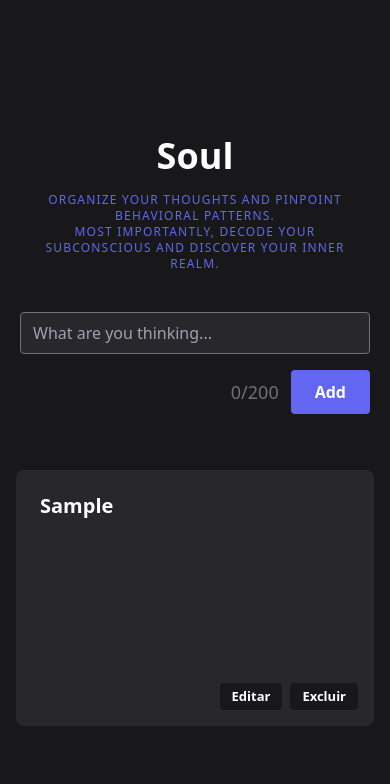
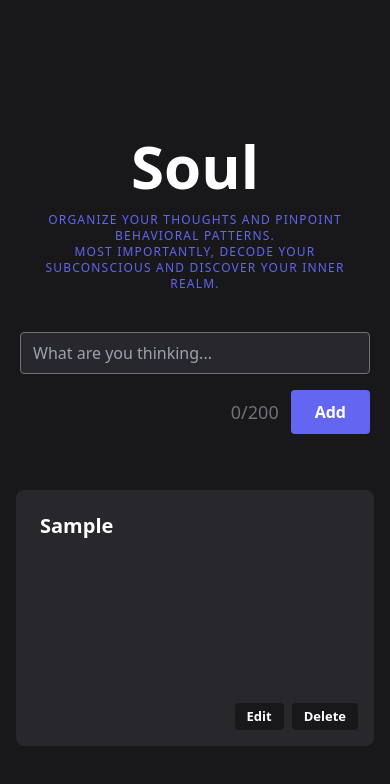
Before and after one commit to technoabsurdist/soulai-frontend, a React (Vite) app: page / in a window 390 px wide. Both pictures are taken after typing "Sample" into the empty fields and a click on the button "Add". Shown: the top 784 px of the page. Built offline with nearby package versions, Linux system fonts and the light colour scheme.

Commit message:
fe language changes

```diff
--- a/src/App.tsx
+++ b/src/App.tsx
@@ -6,8 +6,8 @@ import Footer from "./componentes/Footer";
 
 function App() {
   const { notes, addNote } = useStore();
-  const [novaNota, setNovaNota] = useState<string>("");
-  const [numCaracteres, setNumCaracteres] = useState<number>(0);
+  const [newNote, setNewNote] = useState<string>("")
+  const [numChars, setNumChars] = useState<number>(0);
 
   useEffect(() => {
     const notasSalvas = JSON.parse(localStorage.getItem("notes") || "[]");
@@ -17,27 +17,27 @@ function App() {
   }, []);
 
   const handleAdcNota = () => {
-    if (novaNota.trim() !== "") {
-      addNote(novaNota);
-      setNovaNota("");
-      setNumCaracteres(0);
+    if (newNote.trim() !== "") {
+      addNote(newNote);
+      setNewNote("");
+      setNumChars(0);
     }
   };
 
   const handleNovaNotaChange = (text: string) => {
-    setNovaNota(text);
-    setNumCaracteres(text.length);
+    setNewNote(text);
+    setNumChars(text.length);
   };
 
   return (
     <div className="flex flex-col min-h-screen">
       <Header
-        novaNota={novaNota}
-        numCaracteres={numCaracteres}
-        onNovaNotaChange={handleNovaNotaChange}
-        onAdcNota={handleAdcNota}
+        newNote={newNote}
+        numChars={numChars}
+        onNewNoteChange={handleNovaNotaChange}
+        onAddNote={handleAdcNota}
       />
-      <NotesList notas={notes} />
+      <NotesList notes={notes} />
       <Footer />
     </div>
   );
--- a/src/componentes/Header.tsx
+++ b/src/componentes/Header.tsx
@@ -2,23 +2,23 @@
 import { LIMITE_CARACTERES } from "../constants";
 
 interface HeaderProps {
-  novaNota: string;
-  numCaracteres: number;
-  onNovaNotaChange: (text: string) => void;
-  onAdcNota: () => void;
+  newNote: string;
+  numChars: number;
+  onNewNoteChange: (text: string) => void;
+  onAddNote: () => void;
 }
 
 const Header: React.FC<HeaderProps> = ({
-  novaNota,
-  numCaracteres,
-  onNovaNotaChange,
-  onAdcNota,
+  newNote,
+  numChars,
+  onNewNoteChange,
+  onAddNote,
 }) => {
   return (
     <div className="container px-5 pt-24 mx-auto flex flex-wrap">
       <div className="flex flex-col text-center w-full mb-10 md:mb-20">
 
-        <h1 className="mt-10 mb-4 text-4xl md:text-5xl lg:text-7xl font-black text-white">
+        <h1 className="mt-10 mb-4 text-6xl md:text-5xl lg:text-7xl font-black text-white">
           Soul
         </h1>
         <h2 className="text-xs text-indigo-500 tracking-widest font-medium uppercase">
@@ -33,17 +33,17 @@ const Header: React.FC<HeaderProps> = ({
             type="text"
             name="nota"
             placeholder="What are you thinking..."
-            value={novaNota}
-            onChange={(e) => onNovaNotaChange(e.target.value)}
+            value={newNote}
+            onChange={(e) => onNewNoteChange(e.target.value)}
             className="w-full bg-zinc-700 bg-opacity-40 rounded border border-zinc-500 focus:border-indigo-500 focus:ring-2 focus:ring-indigo-900 focus:bg-transparent text-base outline-none text-zinc-100 py-1 px-3 leading-8 transition-colors duration-200 ease-in-out"
           />
         </div>
         <div className="flex lg:pb-4">
           <p className="text-zinc-500  py-2 pr-3 text-lg">
-            {numCaracteres}/{LIMITE_CARACTERES}
+            {numChars}/{LIMITE_CARACTERES}
           </p>
           <button
-            onClick={onAdcNota}
+            onClick={onAddNote}
             className="text-white bg-indigo-500 border-0 py-2 px-6 focus:outline-none hover:bg-indigo-700 rounded text-base font-bold transition duration-300 ease-in-out"
           >
           Add
--- a/src/componentes/Nota.tsx
+++ b/src/componentes/Note.tsx
@@ -1,38 +1,37 @@
-// src/components/Nota.tsx
 import { useState } from "react";
 import { useStore } from "../store";
 import { NOTES } from "../constants";
 
-const Nota: React.FC<NOTES> = ({ id, text }) => {
+const Note: React.FC<NOTES> = ({ id, text }) => {
   const { editNote, deleteNote} = useStore();
-  const [editando, setEditando] = useState(false);
-  const [textoEditado, setTextoEditado] = useState(text);
+  const [editing, setEditing] = useState(false)
+  const [editedText, setEditedText] = useState(text);
 
-  const handleEditar = () => {
-    setEditando(true);
+  const handleEdit = () => {
+    setEditing(true);
   };
 
-  const handleSalvar = () => {
-    editNote(id, textoEditado);
-    setEditando(false);
+  const handleSave = () => {
+    editNote(id, editedText);
+    setEditing(false);
   };
 
   return (
     <div className="h-64 bg-zinc-700 bg-opacity-40 p-6 rounded-lg relative hover:ring-1 ring-indigo-500">
-      {editando ? (
+      {editing ? (
         <>
           <textarea
-            name="nota"
-            value={textoEditado}
-            onChange={(e) => setTextoEditado(e.target.value)}
+            name="note"
+            value={editedText}
+            onChange={(e) => setEditedText(e.target.value)}
             className="w-full h-full bg-zinc-800 text-xl text-indigo-400 leading-6 font-semibold underline underline-offset-4 overflow-hidden focus:outline-none"
           />
           <div className="absolute bottom-0 right-0 flex p-4">
             <button
-              onClick={handleSalvar}
+              onClick={handleSave}
               className="bg-indigo-500 hover:bg-indigo-600 text-white  text-[13px] font-bold py-1 px-3 mr-2  mt-10 rounded transition duration-300 ease-in-out"
             >
-              Salvar
+              Save
             </button>
           </div>
         </>
@@ -43,18 +42,18 @@ const Nota: React.FC<NOTES> = ({ id, text }) => {
           </p>
           <div className="absolute bottom-0 right-0 flex p-4">
             <button
-              title="Editar anotação"
-              onClick={handleEditar}
+              title="Edit"
+              onClick={handleEdit}
               className="bg-zinc-900 lg:opacity-70 hover:opacity-100 text-white hover:text-yellow-500  text-[13px] font-bold py-1 px-3 mr-2  mt-10 rounded transition duration-300 ease-in-out"
             >
-              Editar
+                Edit
             </button>
             <button
-              title="Excluir anotação"
+              title="Delete"
               onClick={() => deleteNote(id)}
               className="bg-zinc-900 lg:opacity-70 hover:opacity-100 text-white hover:text-red-500  text-[13px] font-bold py-1 px-3 mt-10 rounded transition duration-300 ease-in-out"
             >
-              Excluir
+                Delete
             </button>
           </div>
         </>
@@ -63,4 +62,4 @@ const Nota: React.FC<NOTES> = ({ id, text }) => {
   );
 };
 
-export default Nota;
+export default Note;
--- a/src/componentes/NotesList.tsx
+++ b/src/componentes/NotesList.tsx
@@ -1,12 +1,12 @@
 import { NOTES } from "../constants";
-import Nota from "./Nota";
+import Note from "./Note";
 
-interface NotasProps {
-  notas: NOTES[];
+interface NotesProps {
+  notes: NOTES[];
 }
 
-const NotesList: React.FC<NotasProps> = ({ notas }) => {
-  const lista = [...notas].reverse();
+const NotesList: React.FC<NotesProps> = ({ notes }) => {
+  const lista = [...notes].reverse();
 
   return (
     <>
@@ -18,7 +18,7 @@ const NotesList: React.FC<NotasProps> = ({ notas }) => {
         <div className="container mx-auto flex flex-wrap items-start my-10 lg:my-20">
           {lista.map((nota) => (
             <div className="w-full md:w-1/2 xl:w-1/4 p-4" key={nota.id}>
-              <Nota id={nota.id} text={nota.text} />
+              <Note id={nota.id} text={nota.text} />
             </div>
           ))}
         </div>
```
